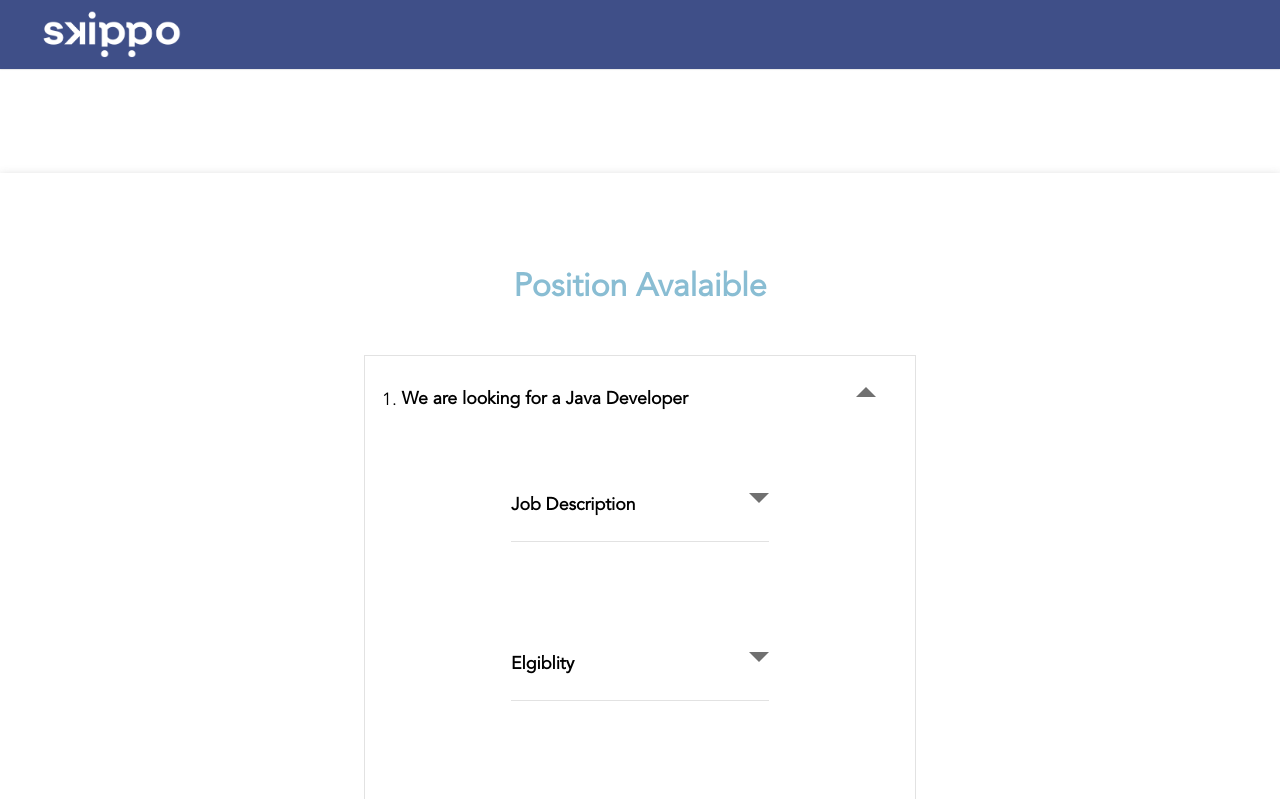
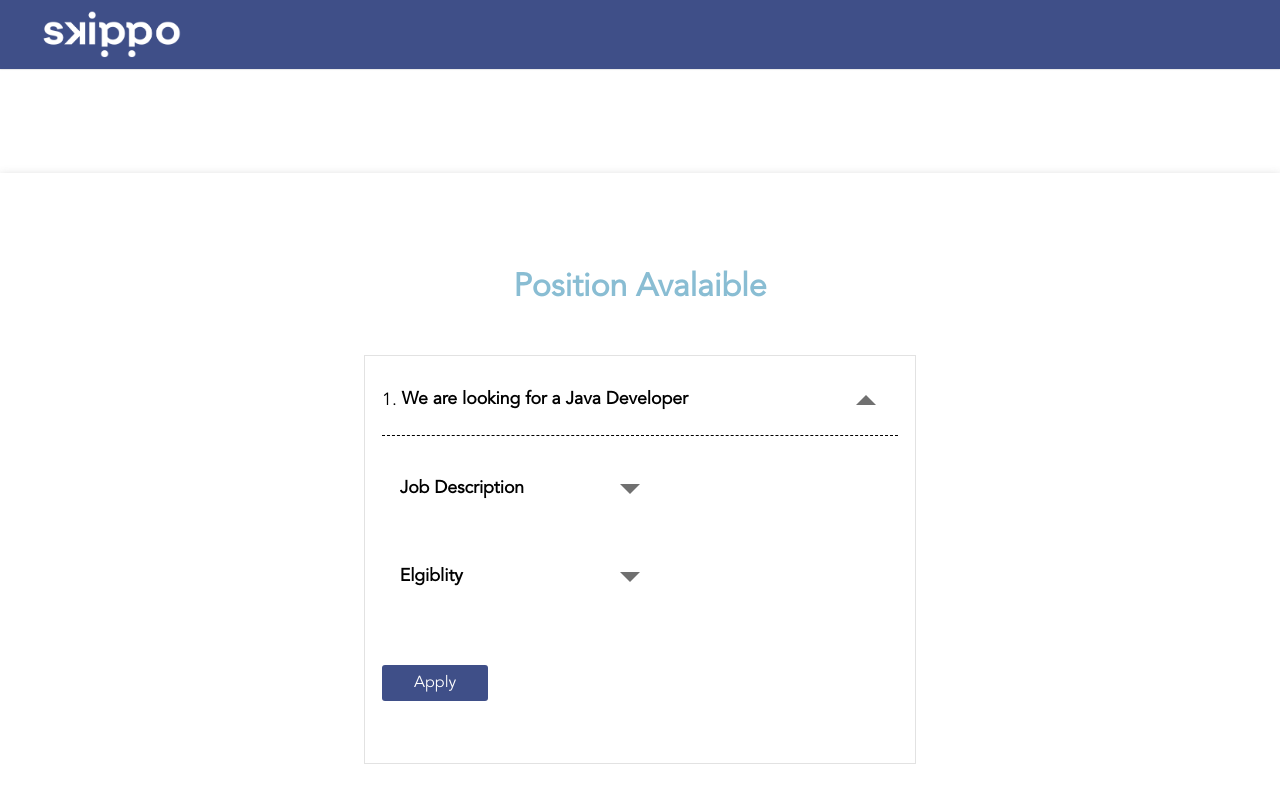
Before and after one commit to Aeakanshi/skippo, a plain HTML site: page careers.html in a window 1280 px wide. Both pictures are taken after a click on the element "We are looking for a Java Developer". Shown: the part 1855-2654 px from the top of the page. Drawn offline with Linux system fonts and the light colour scheme; some packages are replaced by stand-ins of ours.

Commit message:
chanGES
chanGES

```diff
--- a/careers.html
+++ b/careers.html
@@ -28,8 +28,7 @@
 			<section class="container careers">
 				<div class="banner">
 					<div class="overlay">
-						<span> <h2>WORKING WITH SKIPPO LABS </h2><p>What will you create today</p></span>
-
+						<span><h2>WORKING WITH SKIPPO LABS </h2><p>What will you create today</p></span>
 					</div>
 					<!-- <img src="img/career.jpg" /> -->
 
@@ -259,8 +258,8 @@
 				$(".answer").hide();
 				$(".arrow-up").hide();
 				$( ".question" ).click(function() {
-				  $(this).next(".answer").slideToggle();
-				  $(this).find(".arrow-down, .arrow-up").toggle();
+				  $(this).next(".answer").slideToggle("slow");
+				  $(this).find(".arrow-down, .arrow-up").toggle( );
 				});
 
 			});
--- a/scss/global.scss
+++ b/scss/global.scss
@@ -1189,9 +1189,9 @@ section {
     cursor: pointer;
     max-width: 100%;
 }
-.container .wrapper.careers li.ur-query .answer {
+/*.container .wrapper.careers li.ur-query .answer {
     text-align: center;
-}
+}*/
 .container .wrapper.careers li.ur-query .answer ul li {
     margin: 1em auto;
     text-align: justify;
@@ -1199,14 +1199,23 @@ section {
     list-style-position: outside;
     list-style-type: disc;
 }
-.container .wrapper.careers li.ur-query .answer ul li:nth-child(even) {color: #6d6b6bad;}
+
+.container .wrapper.careers li.ur-query .answer .answer {
+    border-top:0;
+}
+
+.container .wrapper.careers li.ur-query .answer {
+    border-top: 1px dashed;
+}
+/*.container .wrapper.careers li.ur-query .answer ul li:nth-child(even) {color: #6d6b6bad;}*/
 
 .container .wrapper.careers li.ur-query .answer .question {
     width: 50% !important;
-    margin: 3em auto;
+    margin: 2em auto 0 auto;
     text-align: left;
     padding-bottom: 1em;
-    border-bottom: 1px solid #4a4a4a29;
+    padding-left: 1em;
+    /*border-bottom: 1px solid #4a4a4a29;*/
 }
 
 .container .wrapper.careers ul {
@@ -1586,3 +1595,8 @@ li .question {
    -moz-animation-delay: 0.2s;
    animation-delay:0.2s;
 }
+
+
+.careers .question .arrow-down, .careers .question .arrow-up {
+    top:13px;
+}
```
Also changed, not shown: css/global.css, 1 other file.
